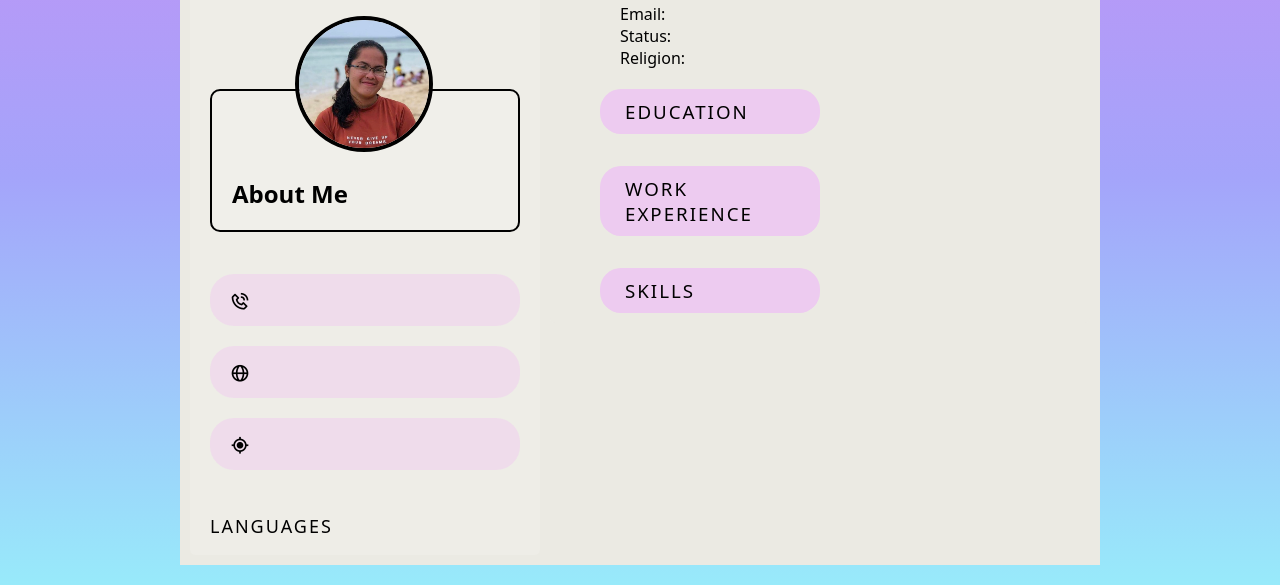
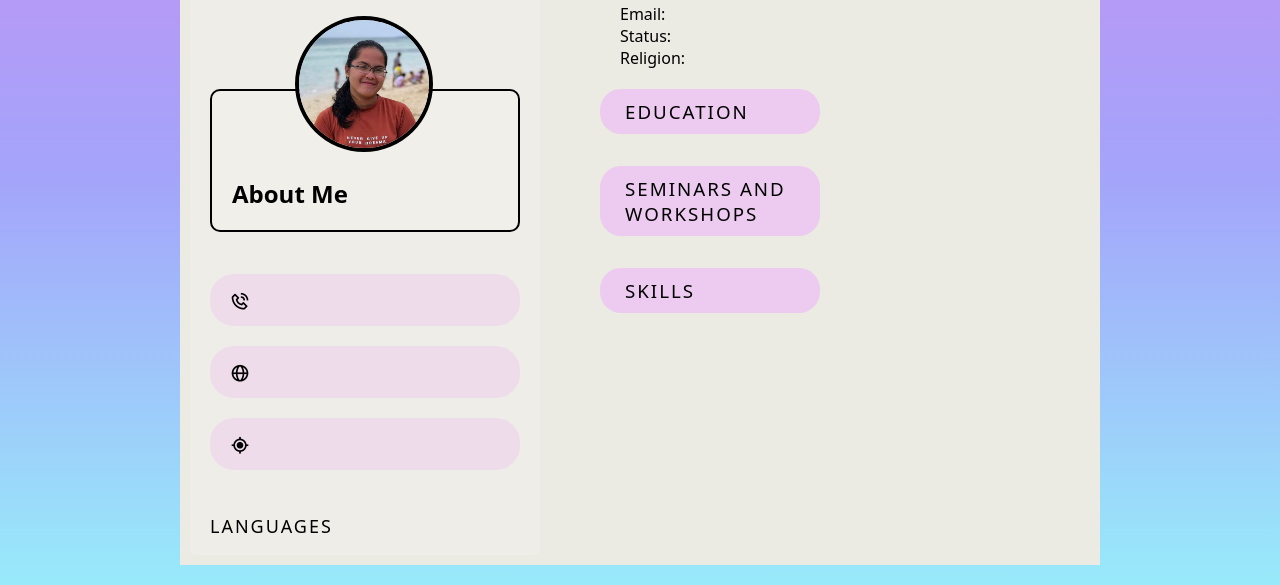
Before and after one commit to rvega9/ResumeSite, a plain HTML site: page index.html in a window 1280 px wide. Shown: the part 233-818 px from the top of the page. Drawn offline with nearby package versions, Linux system fonts and the light colour scheme; no server answers.

Commit message:
Update index.html

```diff
--- a/index.html
+++ b/index.html
@@ -49,7 +49,7 @@
                 <p class="para"></p>
                 <br/>
 
-                <h3>Work Experience</h3>
+                <h3>Seminars and Workshops</h3>
                 <h4 id="workExperience"></h4>
                 <p class="para"></p>
                 <br/>
```
